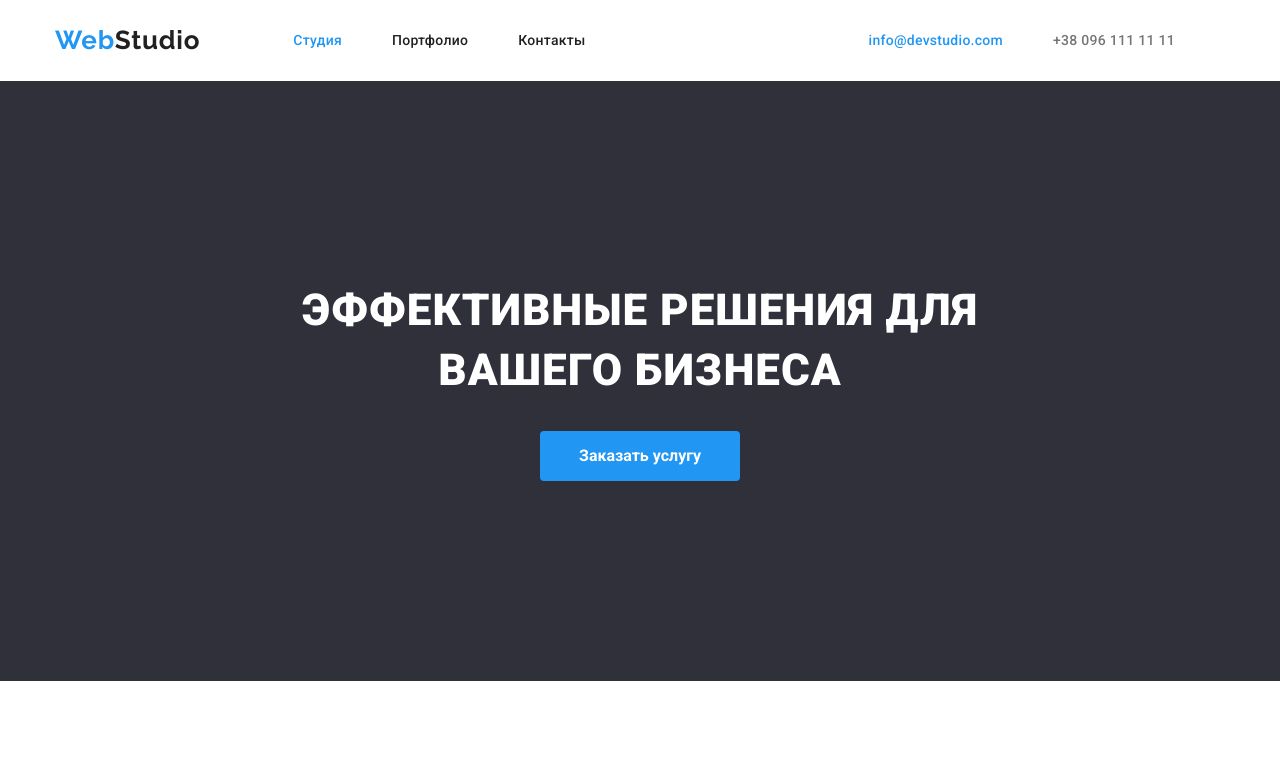
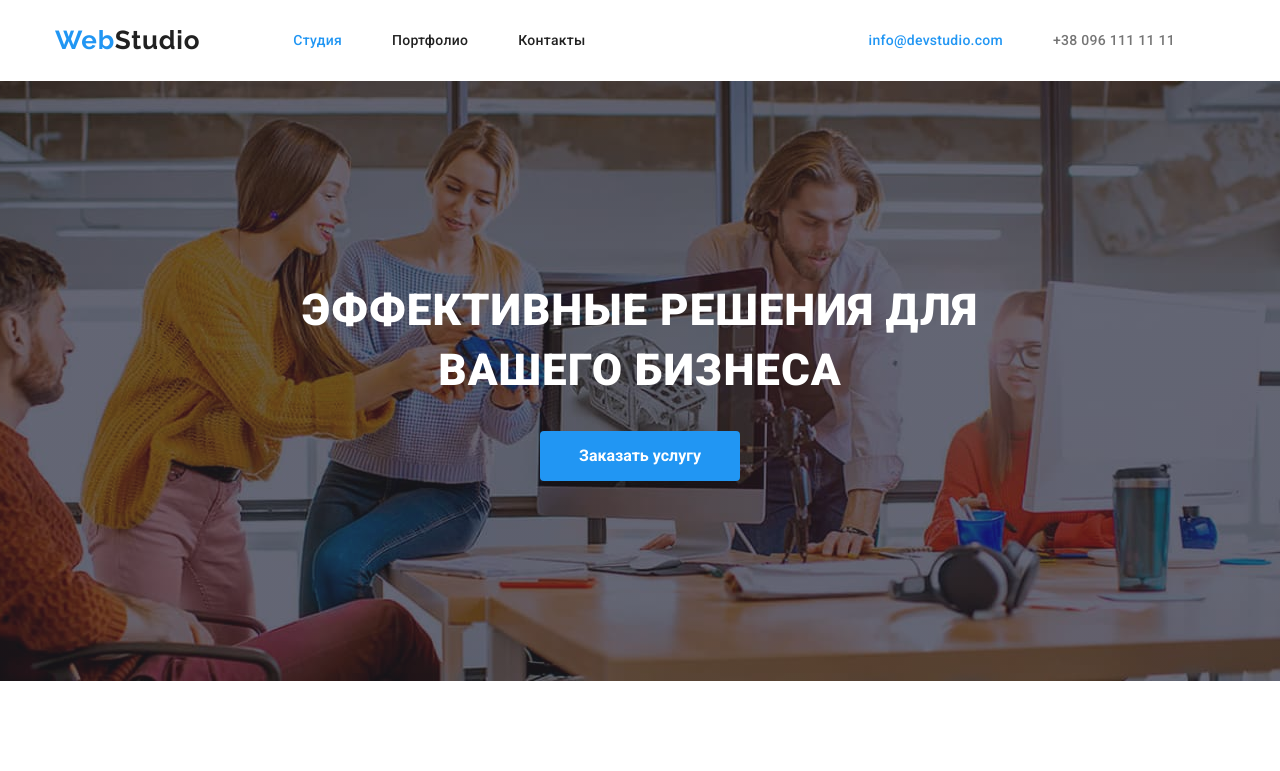
Before and after one commit to Elina1105/goit-markup-hw-04, a plain HTML site: page index.html in a window 1280 px wide. Shown: the top 771 px of the page. Drawn offline with nearby package versions, Linux system fonts and the light colour scheme.

Commit message:
added commit

```diff
--- a/css/styles.css
+++ b/css/styles.css
@@ -154,6 +154,17 @@ ul {
   letter-spacing: 0.06em;
   text-align: center;
   background-color:#2F303A;
+}
+
+.section.hero.overlay{
+  height: 600px;
+  max-width: 1600px;
+  margin-right: auto;
+  margin-left: auto;
+  background-image: linear-gradient( rgba(47, 48, 58, 0.4), rgba(47, 48, 58, 0.4) ) , url(../style/fon.jpg);
+  background-position: center;
+  background-size: cover;
+
 }
 
 .hero-text {
--- a/index.html
+++ b/index.html
@@ -37,14 +37,15 @@
           </nav>
         <!-- Навігація по авторизації портфоліо -->
           <div class="header-link">
-            <a href="" class="adress-link current">info@devstudio.com</a>
+            <a href="" class="adress-link current">info@devstudio.com
+            </a>
             <a href="" class="adress-link number">+38 096 111 11 11</a>
           </div>
     </div>
     </header>
     <main>
         <!-- Hero -->
-          <section class="section hero ">
+          <section class="section hero overlay ">
             <h1 class="hero-title">Эффективные решения для вашего бизнеса</h1>
             <button type="button" class="hero-button">Заказать услугу</button>
           </section>
```
Also changed, not shown: style/fon.jpg (added).
